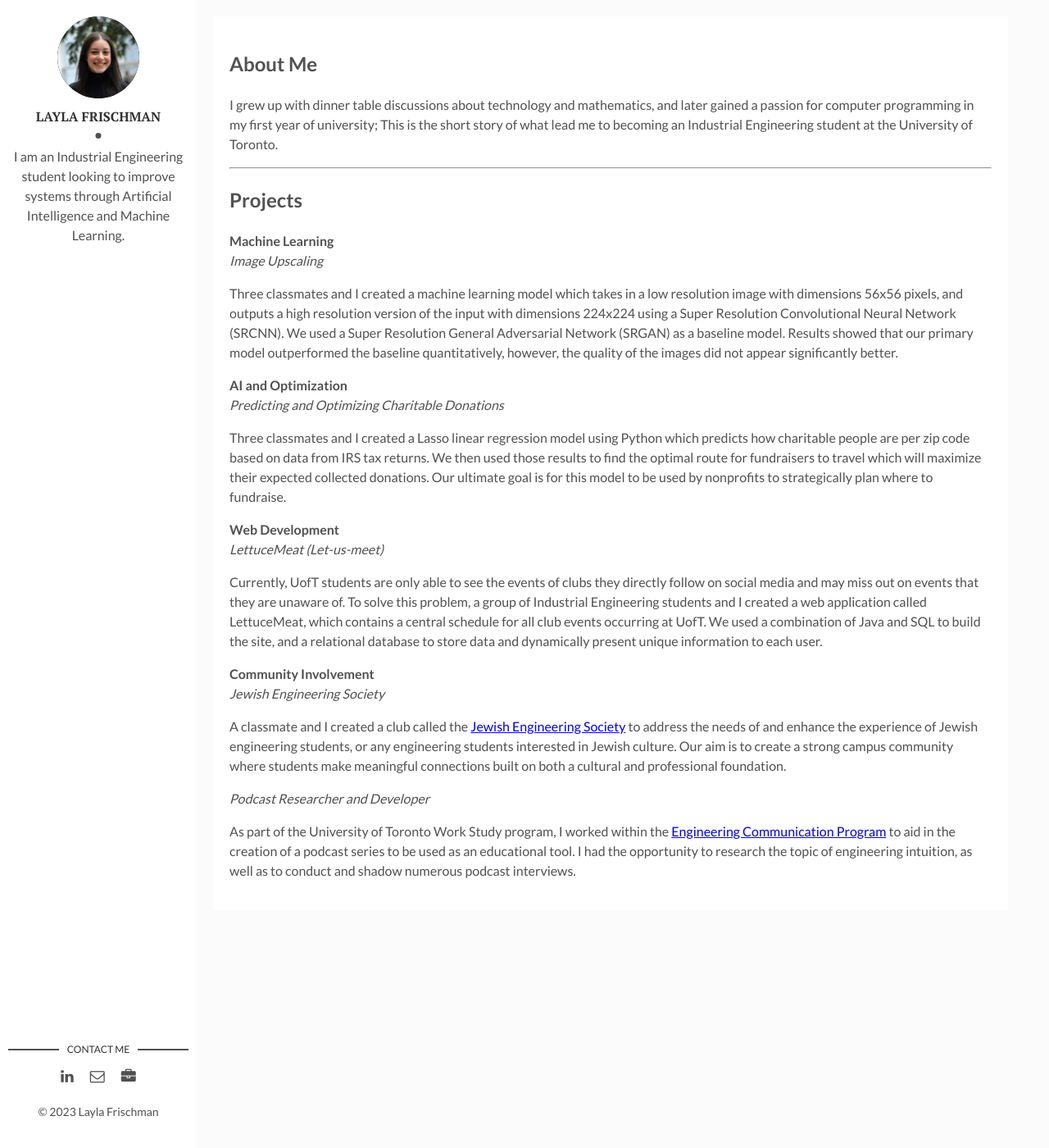
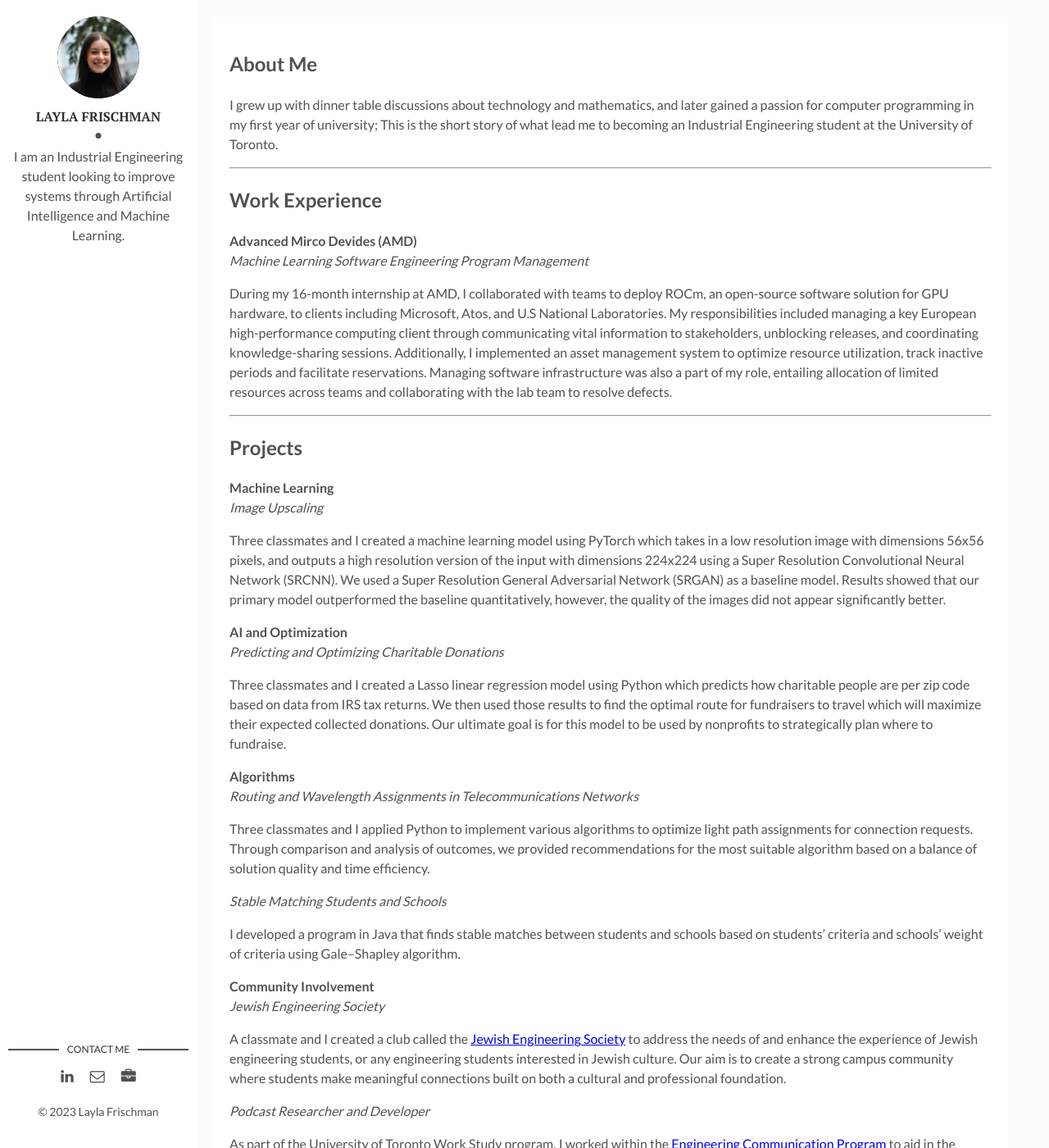
Before and after one commit to laylafrischman/laylafrischman.github.io, a Jekyll site: the page built from index.md, in a window 1280 px wide and 1400 px high. Shown: the whole window at 82% size. Built offline with Jekyll 4.4.1, drawn with Linux system fonts in a browser that asks for light colours.

Commit message:
Update index.md

```diff
--- a/index.md
+++ b/index.md
@@ -8,22 +8,34 @@ title: Homepage
 I grew up with dinner table discussions about technology and mathematics, and later gained a passion for computer programming in my first year of university; This is the short story of what lead me to becoming an Industrial Engineering student at the University of Toronto.
 
 ****
+## **Work Experience**
+
+**Advanced Mirco Devides (AMD)**<br>
+*Machine Learning Software Engineering Program Management*
+
+During my 16-month internship at AMD, I collaborated with teams to deploy ROCm, an open-source software solution for GPU hardware, to clients including Microsoft, Atos, and U.S National Laboratories. My responsibilities included managing a key European high-performance computing client through communicating vital information to stakeholders, unblocking releases, and coordinating knowledge-sharing sessions. Additionally, I implemented an asset management system to optimize resource utilization, track inactive periods and facilitate reservations. Managing software infrastructure was also a part of my role, entailing allocation of limited resources across teams and collaborating with the lab team to resolve defects.
+
+****
 ## **Projects**
 
  **Machine Learning**<br>
 *Image Upscaling*
 
-Three classmates and I created a machine learning model which takes in a low resolution image with dimensions 56x56 pixels, and outputs a high resolution version of the input with dimensions 224x224 using a Super Resolution Convolutional Neural Network (SRCNN). We used a Super Resolution General Adversarial Network (SRGAN) as a baseline model. Results showed that our primary model outperformed the baseline quantitatively, however, the quality of the images did not appear significantly better.
+Three classmates and I created a machine learning model using PyTorch which takes in a low resolution image with dimensions 56x56 pixels, and outputs a high resolution version of the input with dimensions 224x224 using a Super Resolution Convolutional Neural Network (SRCNN). We used a Super Resolution General Adversarial Network (SRGAN) as a baseline model. Results showed that our primary model outperformed the baseline quantitatively, however, the quality of the images did not appear significantly better.
 
 **AI and Optimization**<br>
 *Predicting and Optimizing Charitable Donations*
 
 Three classmates and I created a Lasso linear regression model using Python which predicts how charitable people are per zip code based on data from IRS tax returns. We then used those results to find the optimal route for fundraisers to travel which will maximize their expected collected donations. Our ultimate goal is for this model to be used by nonprofits to strategically plan where to fundraise.
 
-**Web Development**<br>
-*LettuceMeat (Let-us-meet)*
+**Algorithms**<br>
+*Routing and Wavelength Assignments in Telecommunications Networks*
 
-Currently, UofT students are only able to see the events of clubs they directly follow on social media and may miss out on events that they are unaware of. To solve this problem, a group of Industrial Engineering students and I created a web application called LettuceMeat, which contains a central schedule for all club events occurring at UofT. We used a combination of Java and SQL to build the site, and a relational database to store data and dynamically present unique information to each user.
+Three classmates and I applied Python to implement various algorithms to optimize light path assignments for connection requests. Through comparison and analysis of outcomes, we provided recommendations for the most suitable algorithm based on a balance of solution quality and time efficiency.
+
+*Stable Matching Students and Schools*
+
+I developed a program in Java that finds stable matches between students and schools based on students’ criteria and schools’ weight of criteria using Gale–Shapley algorithm.
 
 **Community Involvement**<br>
 *Jewish Engineering Society*
```
